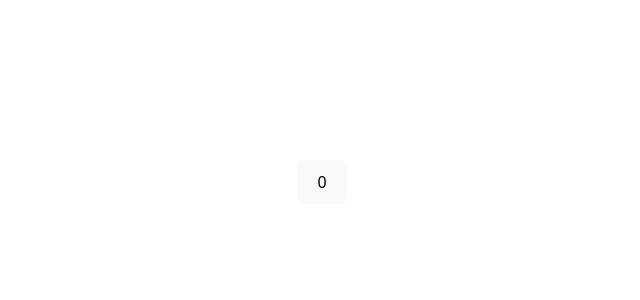
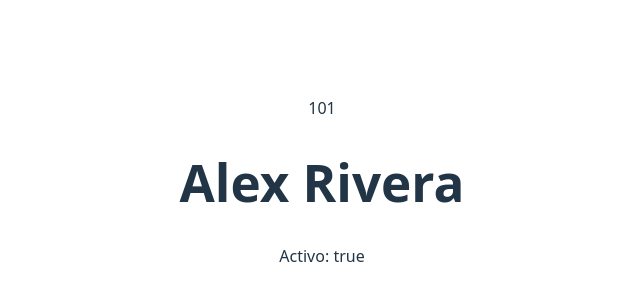
Before and after one commit to CarlosDaniel-GCH/vue-practice, a Vue app: page / in a window 1280 px wide. Shown: the part 218-518 px from the top of the page, without its empty margins (318-958 px from the left). Built offline with nearby package versions, Linux system fonts and the light colour scheme.

Commit message:
Ejemplo con v-bind

```diff
--- a/src/App.vue
+++ b/src/App.vue
@@ -6,16 +6,18 @@ import VIf from './components/v-if.vue';
 import VModel from './components/v-model.vue'
 import Ref from './components/ref.vue';
 import Click from './components/click.vue';
+import vBind from './components/v-bind.vue';
 </script>
 
 <template>
-  <!-- Plantilla para visualizar cada componente -->
+  <!-- Descomenta el componente que quieras utilizar -->
   <!-- <defineProps msg="Esto es un mensaje" :user="{nombres : 'Pedro' , apellidos : 'Sanchez', edad: 43}" />
   <vFor />
   <VIf />
   <VModel />
-  <Ref /> -->
-  <Click />
+  <Ref />
+  <Click /> -->
+  <vBind />
 </template>
 
 <style scoped>
--- /dev/null
+++ b/src/components/v-bind.vue
@@ -0,0 +1,24 @@
+<script setup>
+import { reactive } from 'vue'
+
+const usuario = reactive({
+    id: 101,
+    nombre: "Alex",
+    apellido: "Rivera",
+    estaActivo: true
+})
+
+</script>
+
+<template>
+    <!-- Tambien se puede usar " : " para abreviar en vez de v-bind -->
+    <div>
+        <span v-bind:key="usuario.id">
+            {{ usuario.id }}
+        </span>
+        <h1>{{ usuario.nombre }} {{ usuario.apellido }}</h1>
+        <span>
+            Activo: {{ usuario.estaActivo }}
+        </span>
+    </div>
+</template>
```
